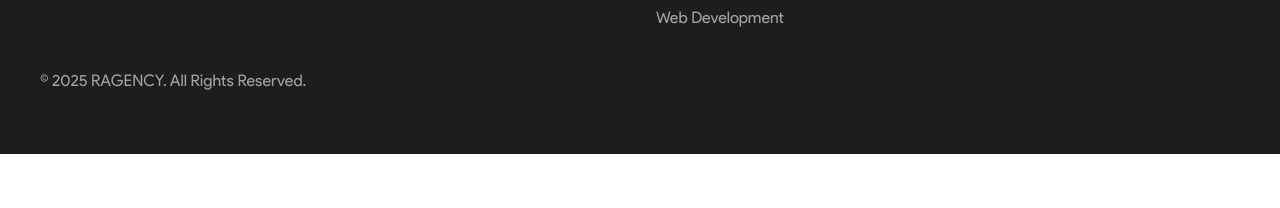
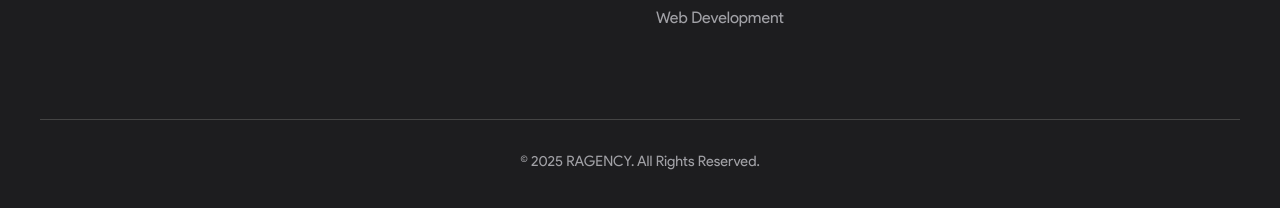
Before and after one commit to ragencysource/Ragency-sites, a plain HTML site: page index.html in a window 1280 px wide. Shown: the part 6839-7047 px from the top of the page. Before the commit the page ends 6993 px from the top, so only its background shows below. Drawn offline with nearby package versions, Linux system fonts and the light colour scheme.

Commit message:
Update index.html

```diff
--- a/index.html
+++ b/index.html
@@ -578,7 +578,9 @@
                         aria-label="Instagram"><i class="fi fi-brands-instagram"></i></a>
                 </div>
             </div>
-                <p class="copyright">&copy; 2025 RAGENCY. All Rights Reserved.</p>
+                <div class="footer-copyright">
+                    <p>&copy; 2025 RAGENCY. All Rights Reserved.</p>
+                </div>
         </div>
     </footer>
 
```
